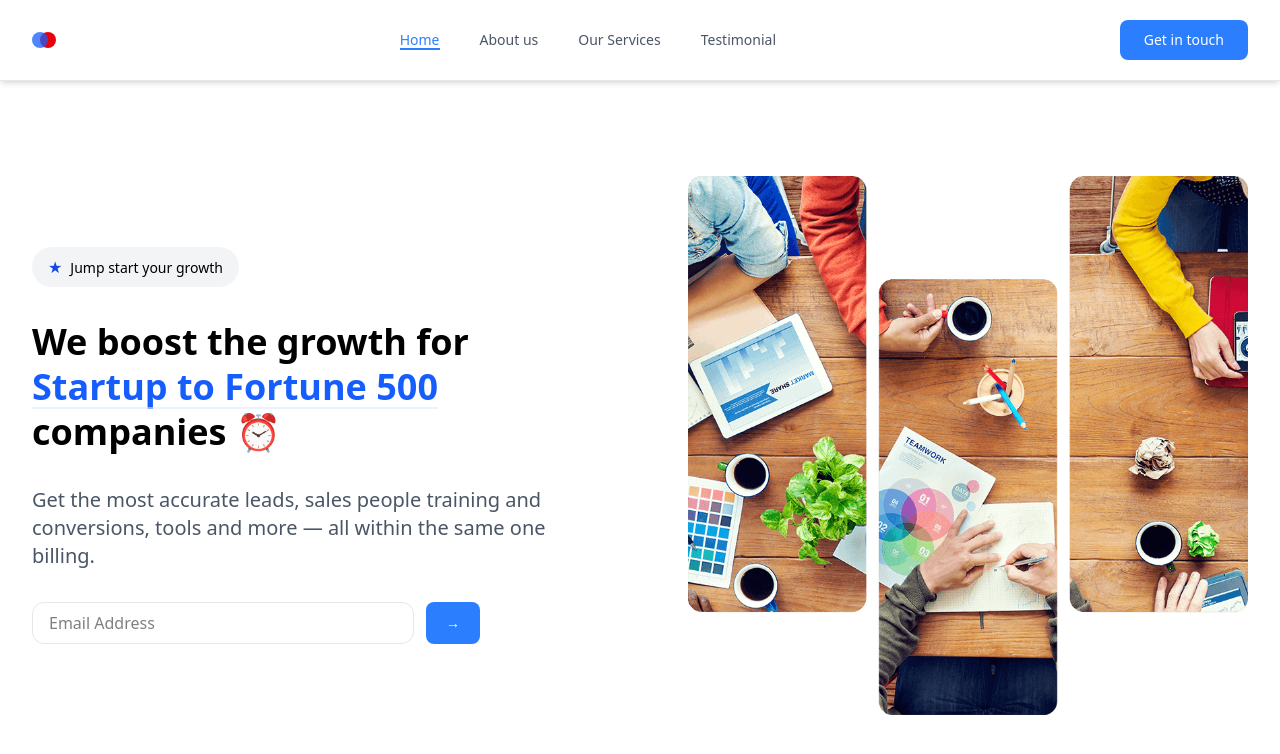
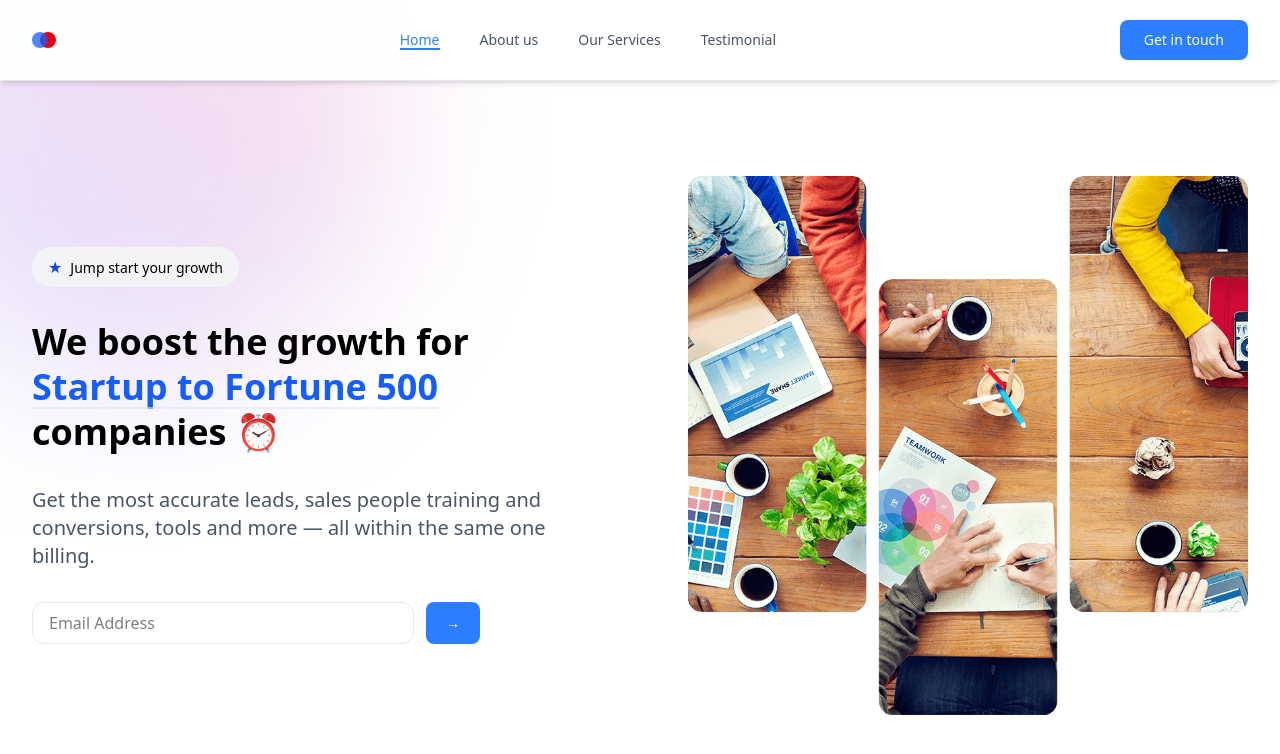
Before and after one commit to Bo1atit0/React-Tailwind-landing-page, a React (Vite) app: page / in a window 1280 px wide. Shown: the top 754 px of the page. Built offline with nearby package versions, Linux system fonts and the light colour scheme.

Commit message:
Background gradient effect added

```diff
--- a/src/App.jsx
+++ b/src/App.jsx
@@ -8,9 +8,9 @@
 
   return (
     <>
-      <main>
-        <div></div>
-        <div>
+      <main className='relative min-h-screen overflow-x-hidden'>
+        <div className='absolute -top-28 -left-28 h-[500px] w-[500px] -z-10 blur-[80px] bg-gradient-to-tr from-indigo-500/20 to-pink-500/20 rounded-full'></div>
+        <div className='overflow-x-hidden'>
           <Navbar />
           <Hero />
         </div>
```
